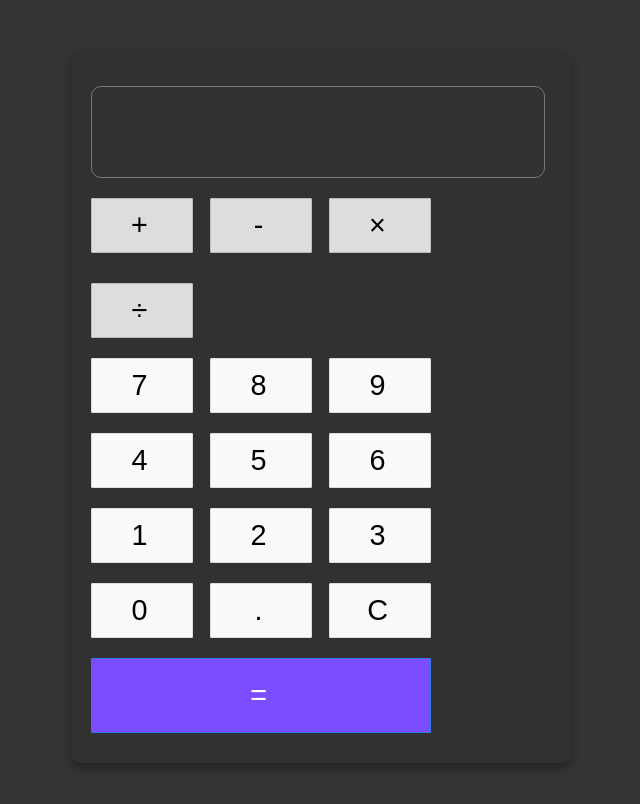
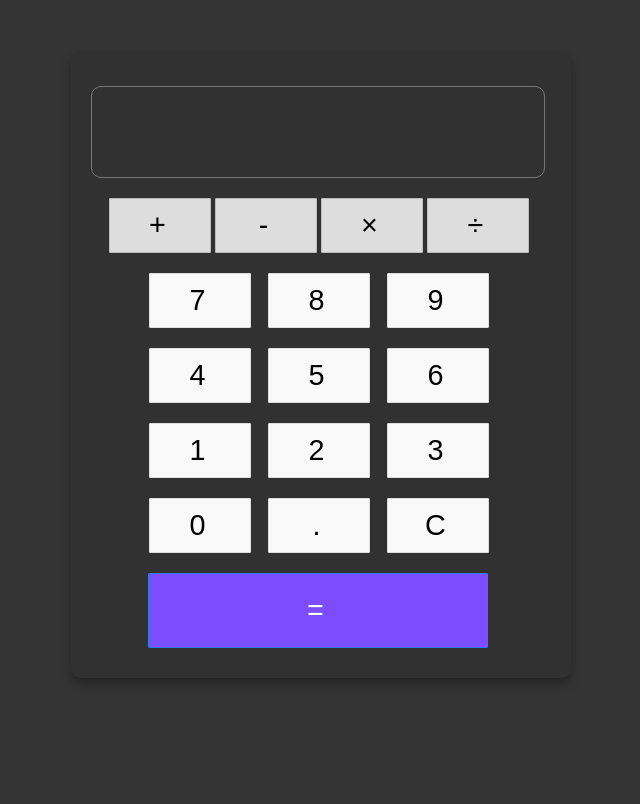
Before and after one commit to harold-delgado/FUSALMO-demo, a plain HTML site: page index.html in a window 1280 px wide. Shown: the whole page, without its empty margins (319-959 px from the left). Drawn offline with Linux system fonts and the light colour scheme.

Commit message:
Desafio 6 completo

```diff
--- a/style.css
+++ b/style.css
@@ -40,12 +40,15 @@ body {
   }
 
   .buttons {
-
-
+    display:  flex;
+    flex-direction: column;
+    justify-content: space-around;
+    align-items: center;
   }
 
   .operators {
-
+    display: flex;
+    justify-content: space-between;
   }
 
   .operators div {
```
